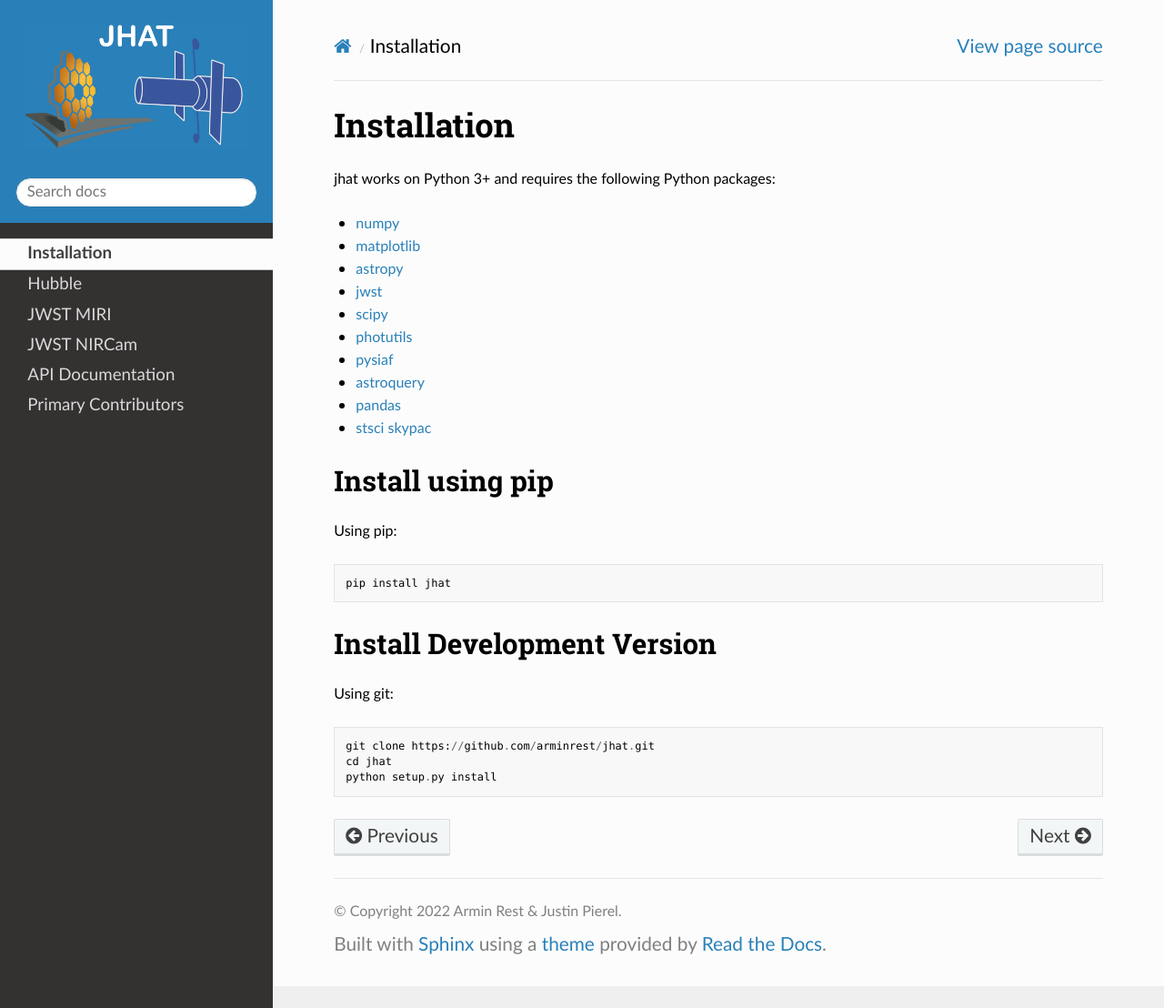
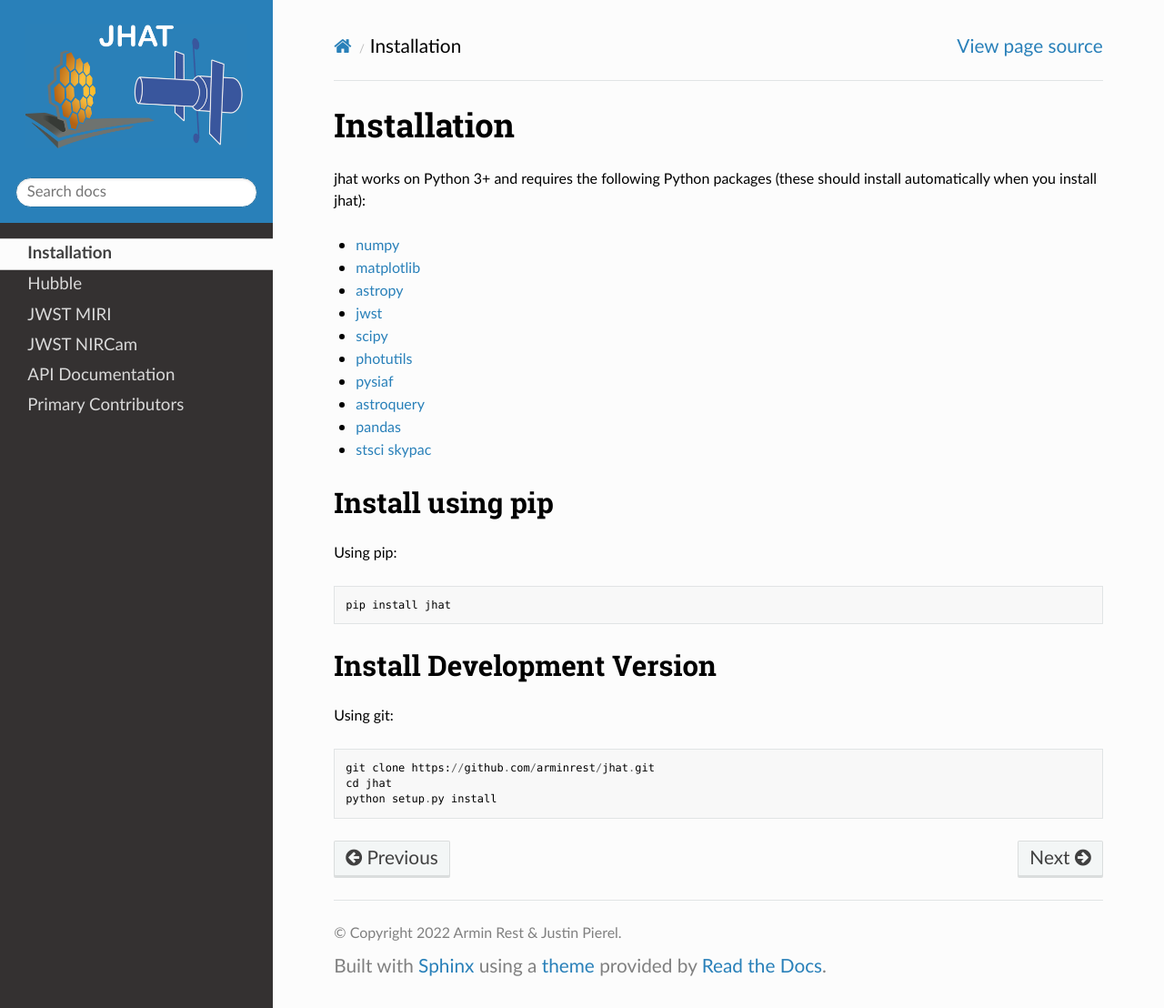
Before and after one commit to arminrest/jhat, a Sphinx documentation site: the page built from Docs/source/install.rst, in a window 1280 px wide and 1108 px high. Shown: the whole window at 91% size. Built offline with Sphinx 7.4.7 and the Read the Docs theme 2.0.0, drawn with Linux system fonts in a browser that asks for light colours.

```diff
--- a/Docs/source/install.rst
+++ b/Docs/source/install.rst
@@ -3,7 +3,8 @@
 ************
 
 jhat works on Python 3+ and requires the
-following Python packages:
+following Python packages (these should install
+automatically when you install jhat):
 
 - `numpy <http://www.numpy.org/>`_
 - `matplotlib <https://matplotlib.org/>`_
```
